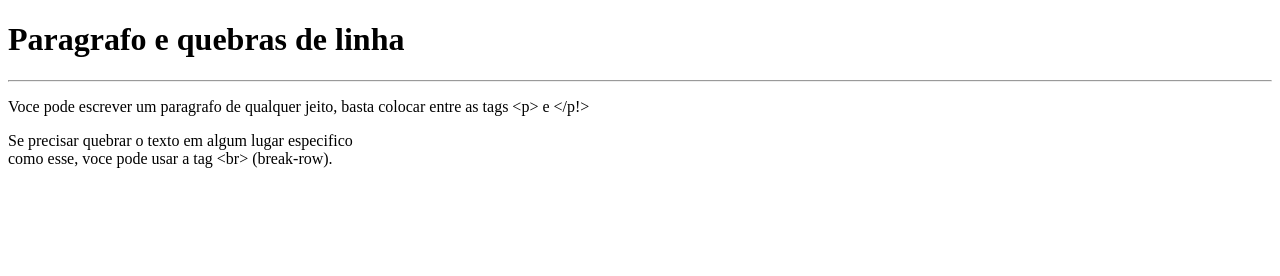
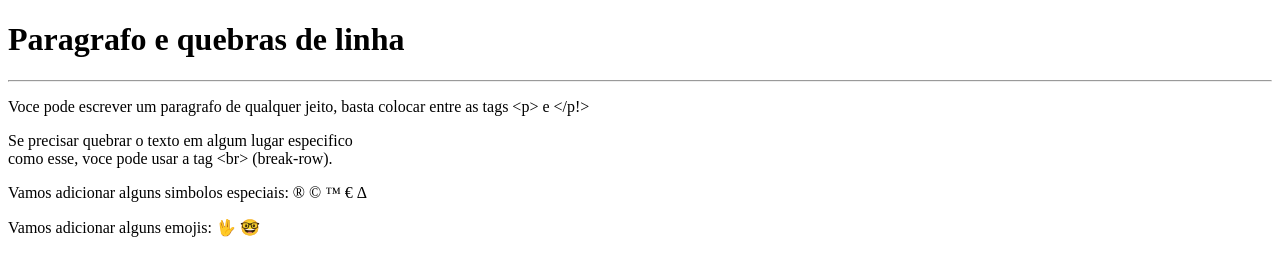
Before and after one commit to eqMoura01/html-css, a plain HTML site: page exercicio002/index.html in a window 1280 px wide. Drawn offline with Linux system fonts and the light colour scheme.

Commit message:
Adicionando simbolos especiais e emojis.

```diff
--- a/exercicio002/index.html
+++ b/exercicio002/index.html
@@ -12,6 +12,12 @@
     <hr>
     <p>Voce pode escrever um paragrafo de qualquer jeito, basta colocar entre as tags &lt;p&gt; e &lt;/p!&gt;</p>
     <p>Se precisar quebrar o texto em algum lugar especifico <br> como esse, voce pode usar a tag &lt;br&gt; (break-row).</p>
+    <!--LT = LESS THAN / GT = GREATER THAN-->
+    <p>Vamos adicionar alguns simbolos especiais: &reg; &copy; &trade; &euro; &Delta;</p>
+    <p>Vamos adicionar alguns emojis:
+        &#x1F596;
+        &#x1F913;
+    </p>
 </body>
 
 </html>
```
